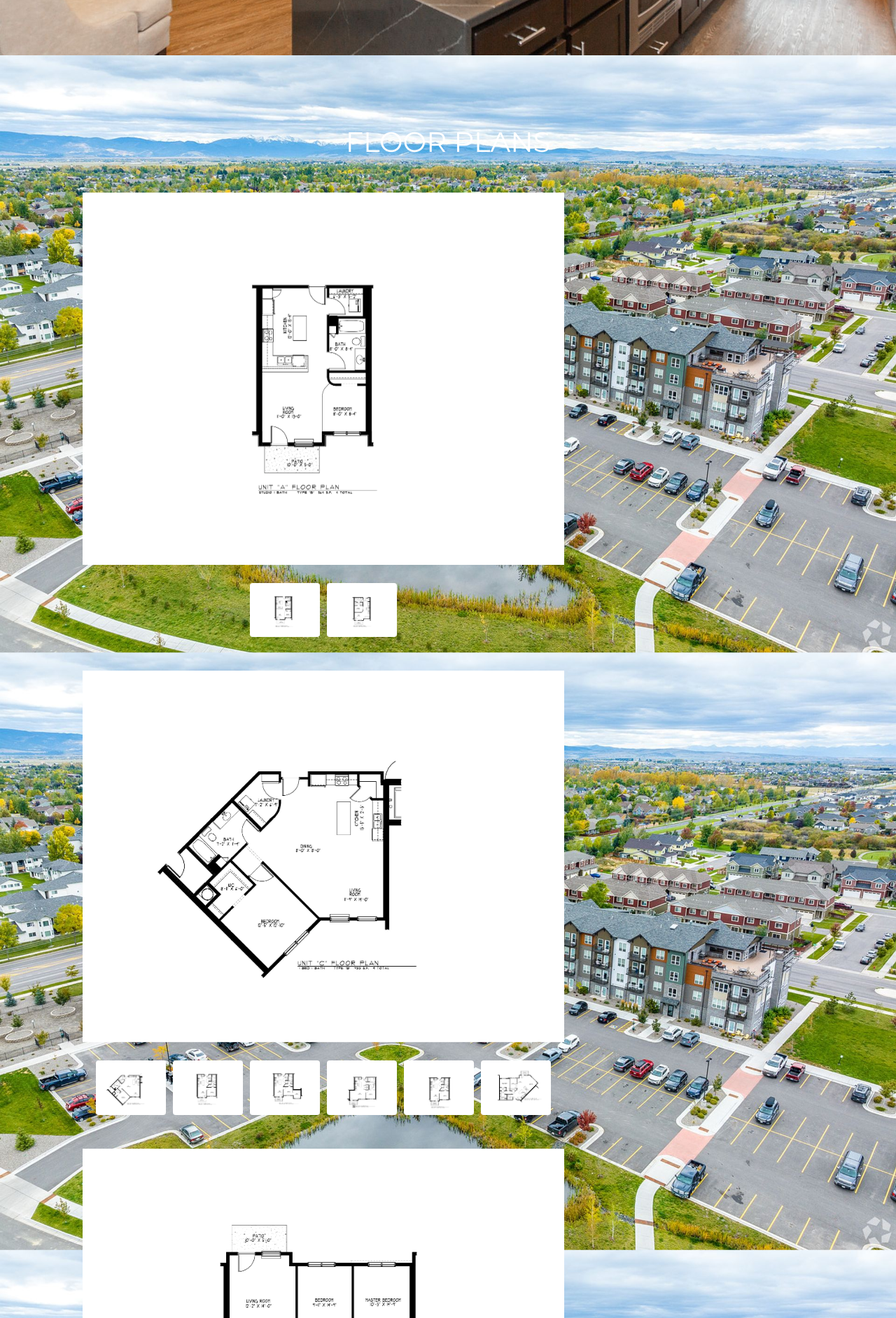
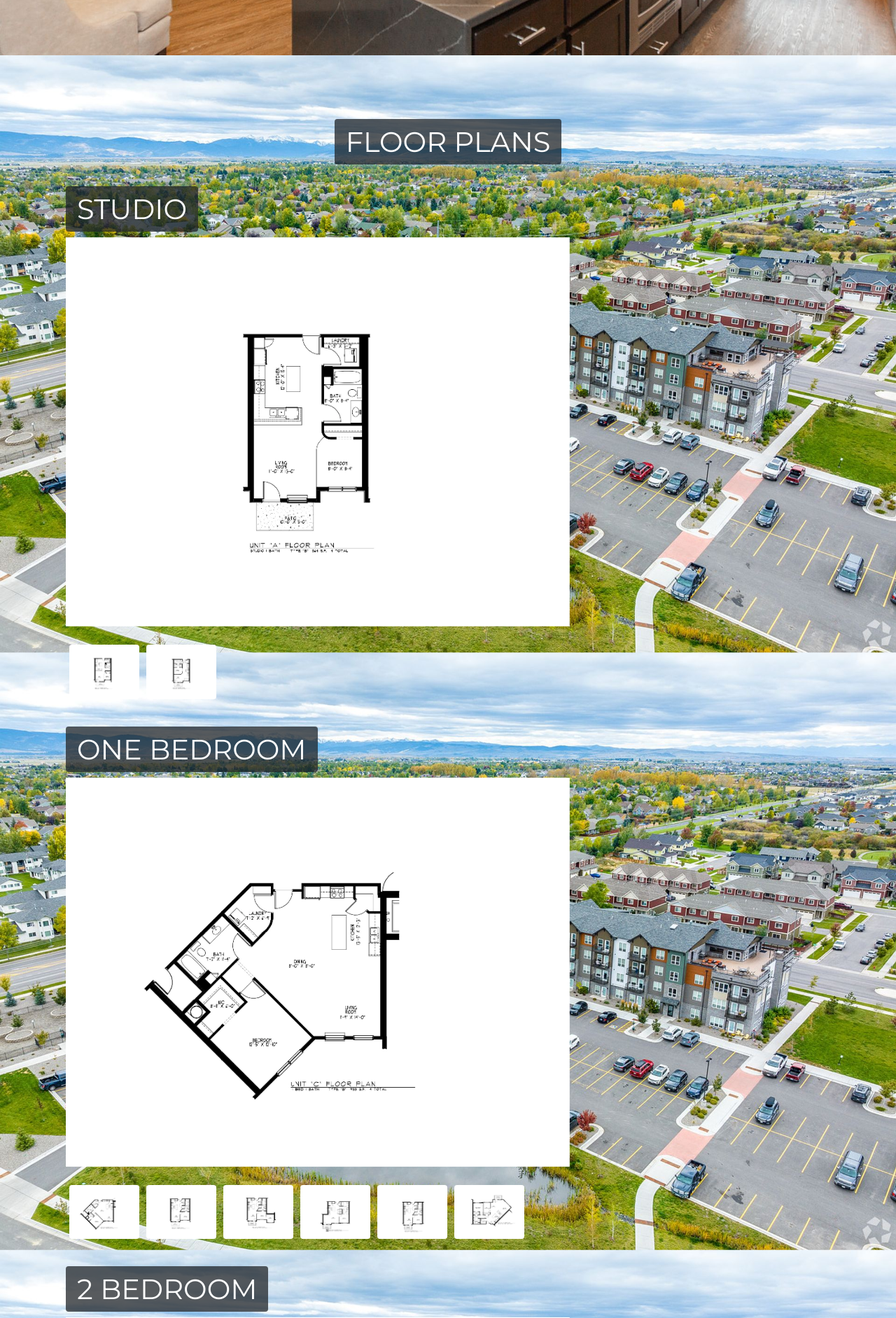
Before and after one commit to kaeastic/Silver-Creek-Apartments-Website, a Django app: page / in a window 1280 px wide; the page is wider, and only the part inside the window is pictured. Shown: the part 2320-4203 px from the top of that part at 70% size. Run offline with Django 5.2, Linux system fonts and the light colour scheme; some libraries are stand-ins or nearby versions.

Commit message:
fixed floor plans section

```diff
--- a/website/propertywebsite/templates/home.html
+++ b/website/propertywebsite/templates/home.html
@@ -223,50 +223,18 @@
             position: relative;
             z-index: 0;
         }
-        .floorplan-section {
-            background-color: white;
-            padding: 20px;
-            border-radius: 10px;
-            margin-bottom: 30px;
-            box-shadow: 0px 0px 15px rgba(0, 0, 0, 0.1);
-            height: 100%;
-        }
-        .gallery-item {
-            display: flex;
-            flex-direction: column;
-            justify-content: center;
-            height: 100%;
-        }
-        .gallery-item .section-subheading {
-            margin-top: 20px;
-            margin-bottom: 20px;
-        }
-        .gallery-item a {
-            display: block;
-            height: 100%;
-        }
-        .gallery-item img {
-        width: 100%;
-        height: auto; /* Ensures aspect ratio is maintained */
-        margin: auto;
-    }
 
-
-
-        .dropdown-content {
-            display: none;
-            flex-direction: row;
-            margin-top: 2;
-        }
-        .toggle-button {
-            margin-top: 10px;
-        }
     </style>
 
 <div class="container">
     <div class="text-center">
-            <h2 class="section-heading text-uppercase text-white">FLOOR PLANS</h2>
+        <h2 class="section-heading text-uppercase text-white">
+            <span class="bg-dark bg-opacity-75 px-3 py-2 rounded">FLOOR PLANS</span>
+        </h2>
     </div>
+</div>
+
+
 
 
     <title>Carousel Example</title>
@@ -296,8 +264,41 @@
 </head>
 <body>
 
+
+    <title>Carousel Example</title>
+    <!-- Bootstrap CSS -->
+    <link href="https://stackpath.bootstrapcdn.com/bootstrap/5.1.3/css/bootstrap.min.css" rel="stylesheet">
+    <style>
+        /* Custom CSS for black carousel control buttons */
+        .carousel-control-prev,
+        .carousel-control-next {
+            color: black;
+        }
+        /* Style for carousel thumbnails */
+        .carousel-thumbnails {
+            display: flex;
+            justify-content: flex-start; /* Align thumbnails to the left */
+            margin-top: 10px; /* Adjust top margin as needed */
+        }
+        .carousel-thumbnails img {
+            max-width: 100px;
+            cursor: pointer;
+            margin: 0 5px; /* Adjust horizontal margin between thumbnails */
+        }
+        .carousel-thumbnails img.active {
+            border: 2px solid black; /* Highlight the active thumbnail */
+        }
+    </style>
+</head>
+<body>
+
     <!-- Studio Section -->
     <div class="container mt-5">
+        <div class="text-start">
+            <h2 class="section-heading text-uppercase text-white">
+                <span class="bg-dark bg-opacity-75 px-3 py-2 rounded">Studio</span>
+            </h2>
+        </div>
         <div class="row">
             <div class="col-md-8">
                 <div id="carouselStudio" class="carousel slide" data-bs-ride="carousel">
@@ -321,7 +322,7 @@
             </div>
         </div>
         <!-- Carousel Thumbnails -->
-    <div class="row justify-content-left mt-3">
+        <div class="row mt-3">
             <div class="col-md-8">
                 <div class="carousel-thumbnails">
                     <img src="{% static 'startbootstrap-agency-gh-pages/assets/img/Studio Floor Plans/Unit A (1).jpg' %}" class="img-fluid rounded" alt="Studio Floor Plan Thumbnail" data-bs-target="#carouselStudio" data-bs-slide-to="0">
@@ -333,6 +334,12 @@
 
     <!-- 1 Bedroom Section -->
     <div class="container mt-5">
+        <!-- Header -->
+        <div class="text-start">
+            <h2 class="section-heading text-uppercase text-white">
+                <span class="bg-dark bg-opacity-75 px-3 py-2 rounded">One Bedroom</span>
+            </h2>
+    </div>
         <div class="row">
             <div class="col-md-8">
                 <div id="carouselOneBedroom" class="carousel slide" data-bs-ride="carousel">
@@ -368,9 +375,8 @@
             </div>
         </div>
 
-
         <!-- Carousel Thumbnails -->
-    <div class="row justify-content-left mt-3">
+        <div class="row mt-3">
             <div class="col-md-8">
                 <div class="carousel-thumbnails">
                     <img src="{% static 'startbootstrap-agency-gh-pages/assets/img/1 Bed/Unit C.jpg' %}" class="img-fluid rounded" alt="1 Bedroom Floor Plan Thumbnail" data-bs-target="#carouselOneBedroom" data-bs-slide-to="0">
@@ -386,6 +392,12 @@
 
     <!-- 2 Bedroom Section -->
     <div class="container mt-5">
+        <!-- Header -->
+        <div class="text-start">
+            <h2 class="section-heading text-uppercase text-white">
+                <span class="bg-dark bg-opacity-75 px-3 py-2 rounded">2 Bedroom</span>
+            </h2>
+    </div>
         <div class="row">
             <div class="col-md-8">
                 <div id="carouselTwoBedroom" class="carousel slide" data-bs-ride="carousel">
@@ -426,7 +438,6 @@
                         <div class="carousel-item">
                             <img class="d-block w-100" src="{% static 'startbootstrap-agency-gh-pages/assets/img/2 Bed/Unit K1.png' %}" alt="2 Bedroom Floor Plan 12">
                         </div>
-                    <!-- Add more carousel items as needed -->
                     </div>
                     <button class="carousel-control-prev" type="button" data-bs-target="#carouselTwoBedroom" data-bs-slide="prev">
                         <span class="carousel-control-prev-icon" aria-hidden="true"></span>
@@ -439,8 +450,9 @@
                 </div>
             </div>
         </div>
+
         <!-- Carousel Thumbnails -->
-    <div class="row justify-content-center mt-3">
+        <div class="row mt-3">
             <div class="col-md-8">
                 <div class="carousel-thumbnails">
                     <img src="{% static 'startbootstrap-agency-gh-pages/assets/img/Unit E.png' %}" class="img-fluid rounded" alt="2 Bedroom Floor Plan Thumbnail" data-bs-target="#carouselTwoBedroom" data-bs-slide-to="0">
@@ -454,26 +466,30 @@
                     <img src="{% static 'startbootstrap-agency-gh-pages/assets/img/2 Bed/Unit H1.png' %}" class="img-fluid rounded" alt="2 Bedroom Floor Plan 9 Thumbnail" data-bs-target="#carouselTwoBedroom" data-bs-slide-to="8">
                     <img src="{% static 'startbootstrap-agency-gh-pages/assets/img/2 Bed/Unit J (1).png' %}" class="img-fluid rounded" alt="2 Bedroom Floor Plan 10 Thumbnail" data-bs-target="#carouselTwoBedroom" data-bs-slide-to="9">
                     <img src="{% static 'startbootstrap-agency-gh-pages/assets/img/2 Bed/Unit K.png' %}" class="img-fluid rounded" alt="2 Bedroom Floor Plan 11 Thumbnail" data-bs-target="#carouselTwoBedroom" data-bs-slide-to="10">
-                <img src="{% static 'startbootstrap-agency-gh-pages/assets/img/2 Bed/Unit K1.png' %}" class="img-fluid rounded" alt="2 Bedroom Floor Plan 12 Thumbnail" data-bs-target="#carouselTwoBedroom" data-bs-slide-to="11">
+                    <img src="{% static 'startbootstrap-agency-gh-pages/assets/img/2 Bed/Unit K1.png' %}" class="img-fluid rounded" alt="2 Bedroom Floor Plan 11 Thumbnail" data-bs-target="#carouselTwoBedroom" data-bs-slide-to="11">
                 </div>
             </div>
         </div>
     </div>
 
-<br></br>
-
-
-<!-- 3-Bedroom Section -->
+    <!-- 3 Bedroom Section -->
+    <div class="container mt-5">
+        <!-- Header -->
+    <div class="text-start">
+        <h2 class="section-heading text-uppercase text-white">
+            <span class="bg-dark bg-opacity-75 px-3 py-2 rounded">Three Bedroom</span>
+        </h2>
+    </div>
+        <div class="row">
             <div class="col-md-8">
                 <div id="carouselThreeBedroom" class="carousel slide" data-bs-ride="carousel">
                     <div class="carousel-inner">
                         <div class="carousel-item active">
-                <img class="d-block w-100" src="{% static 'startbootstrap-agency-gh-pages/assets/img/3 Bed/Unit L.png' %}" alt="3 Bedroom Floor Plan 1">
+                            <img class="d-block w-100" src="{% static 'startbootstrap-agency-gh-pages/assets/img/Unit L.png' %}" alt="3 Bedroom Floor Plan">
                         </div>
                         <div class="carousel-item">
                             <img class="d-block w-100" src="{% static 'startbootstrap-agency-gh-pages/assets/img/3 Bed/Unit L1.png' %}" alt="3 Bedroom Floor Plan 2">
                         </div>
-            <!-- Add more carousel items as needed -->
                     </div>
                     <button class="carousel-control-prev" type="button" data-bs-target="#carouselThreeBedroom" data-bs-slide="prev">
                         <span class="carousel-control-prev-icon" aria-hidden="true"></span>
@@ -485,41 +501,30 @@
                     </button>
                 </div>
             </div>
+        </div>
 
-<!-- Carousel Thumbnails for 3-Bedroom -->
-<div class="row justify-content-center mt-3">
+        <!-- Carousel Thumbnails -->
+        <div class="row mt-3">
             <div class="col-md-8">
                 <div class="carousel-thumbnails">
-            <div class="row">
-                <div class="col-3">
-                    <img src="{% static 'startbootstrap-agency-gh-pages/assets/img/3 Bed/Unit L.png' %}" class="img-fluid rounded thumbnail" alt="3 Bedroom Floor Plan Thumbnail 1" data-bs-target="#carouselThreeBedroom" data-bs-slide-to="0">
-                </div>
-                <div class="col-3">
-                    <img src="{% static 'startbootstrap-agency-gh-pages/assets/img/3 Bed/Unit L1.png' %}" class="img-fluid rounded thumbnail" alt="3 Bedroom Floor Plan Thumbnail 2" data-bs-target="#carouselThreeBedroom" data-bs-slide-to="1">
-                </div>
+                    <img src="{% static 'startbootstrap-agency-gh-pages/assets/img/Unit L.png' %}" class="img-fluid rounded" alt="3 Bedroom Floor Plan Thumbnail" data-bs-target="#carouselThreeBedroom" data-bs-slide-to="0">
+                    <img src="{% static 'startbootstrap-agency-gh-pages/assets/img/3 Bed/Unit L1.png' %}" class="img-fluid rounded" alt="3 Bedroom Floor Plan 2 Thumbnail" data-bs-target="#carouselThreeBedroom" data-bs-slide-to="1">
                 </div>
             </div>
         </div>
     </div>
 
-<!-- Add the CSS in a style tag -->
-<style>
-    .carousel-thumbnails .col-3 {
-        margin-bottom: 15px;
-    }
-    .carousel-thumbnails .thumbnail {
-        margin: 5px; /* Adjust the margin value to control the space between thumbnails */
-    }
-</style>
-
-
-<br></br>
-
-
-
-
+    <!-- Full Floor Plans Section -->
+    <div class="container mt-5">
+        <!-- Header -->
+    <div class="text-start">
+        <h2 class="section-heading text-uppercase text-white">
+            <span class="bg-dark bg-opacity-75 px-3 py-2 rounded">Full Floorplans</span>
+        </h2>
+    </div>
+        <div class="row">
             <div class="col-md-8">
-    <div id="carouselFullFloorPlans" class="carousel slide" data-bs-ride="carousel">
+                <div id="full-floorplans" class="carousel slide" data-bs-ride="carousel">
                     <div class="carousel-inner">
                         <div class="carousel-item active">
                             <img class="d-block w-100" src="{% static 'startbootstrap-agency-gh-pages/assets/img/full floor plans/floor plan-04.jpg' %}" alt="Full Floor Plan 1">
@@ -535,34 +540,26 @@
                         </div>
                         <!-- Add more carousel items as needed -->
                     </div>
-        <button class="carousel-control-prev" type="button" data-bs-target="#carouselFullFloorPlans" data-bs-slide="prev">
+                    <button class="carousel-control-prev" type="button" data-bs-target="#full-floorplans" data-bs-slide="prev">
                         <span class="carousel-control-prev-icon" aria-hidden="true"></span>
                         <span class="visually-hidden">Previous</span>
                     </button>
-        <button class="carousel-control-next" type="button" data-bs-target="#carouselFullFloorPlans" data-bs-slide="next">
+                    <button class="carousel-control-next" type="button" data-bs-target="#full-floorplans" data-bs-slide="next">
                         <span class="carousel-control-next-icon" aria-hidden="true"></span>
                         <span class="visually-hidden">Next</span>
                     </button>
                 </div>
             </div>
+        </div>
 
         <!-- Carousel Thumbnails -->
-<div class="row justify-content-center mt-3">
+        <div class="row mt-3">
             <div class="col-md-8">
-        <div class="carousel-thumbnails">
-            <div class="row">
-                <div class="col-3">
-                    <img src="{% static 'startbootstrap-agency-gh-pages/assets/img/full floor plans/floor plan-04.jpg' %}" class="img-fluid rounded" alt="Full Floor Plan Thumbnail 1" data-bs-target="#carouselFullFloorPlans" data-bs-slide-to="0">
-                </div>
-                <div class="col-3">
-                    <img src="{% static 'startbootstrap-agency-gh-pages/assets/img/full floor plans/floor plan-01.jpg' %}" class="img-fluid rounded" alt="Full Floor Plan Thumbnail 2" data-bs-target="#carouselFullFloorPlans" data-bs-slide-to="1">
-                </div>
-                <div class="col-3">
-                    <img src="{% static 'startbootstrap-agency-gh-pages/assets/img/full floor plans/floor plan-02.jpg' %}" class="img-fluid rounded" alt="Full Floor Plan Thumbnail 3" data-bs-target="#carouselFullFloorPlans" data-bs-slide-to="2">
-                </div>
-                <div class="col-3">
-                    <img src="{% static 'startbootstrap-agency-gh-pages/assets/img/full floor plans/floor plan-03.jpg' %}" class="img-fluid rounded" alt="Full Floor Plan Thumbnail 4" data-bs-target="#carouselFullFloorPlans" data-bs-slide-to="3">
-                </div>
+                <div class="carousel-thumbnails d-flex justify-content-start">
+                    <img src="{% static 'startbootstrap-agency-gh-pages/assets/img/full floor plans/floor plan-04.jpg' %}" class="img-fluid rounded me-2" alt="Thumbnail 1" data-bs-target="#full-floorplans" data-bs-slide-to="0">
+                    <img src="{% static 'startbootstrap-agency-gh-pages/assets/img/full floor plans/floor plan-01.jpg' %}" class="img-fluid rounded me-2" alt="Thumbnail 2" data-bs-target="#full-floorplans" data-bs-slide-to="1">
+                    <img src="{% static 'startbootstrap-agency-gh-pages/assets/img/full floor plans/floor plan-02.jpg' %}" class="img-fluid rounded me-2" alt="Thumbnail 3" data-bs-target="#full-floorplans" data-bs-slide-to="2">
+                    <img src="{% static 'startbootstrap-agency-gh-pages/assets/img/full floor plans/floor plan-03.jpg' %}" class="img-fluid rounded me-2" alt="Thumbnail 4" data-bs-target="#full-floorplans" data-bs-slide-to="3">
                     <!-- Add more thumbnails as needed -->
                 </div>
             </div>
@@ -570,24 +567,20 @@
     </div>
 
 
-
-
-<!-- Bootstrap JavaScript (Bundle for popper.js and Bootstrap JS) -->
+    <!-- Bootstrap JS -->
     <script src="https://stackpath.bootstrapcdn.com/bootstrap/5.1.3/js/bootstrap.bundle.min.js"></script>
-
-<!-- Custom JavaScript for carousel thumbnails -->
     <script>
-    document.addEventListener('DOMContentLoaded', function () {
-        var carouselItems = document.querySelectorAll('.carousel-thumbnails img');
-        carouselItems.forEach(function(item) {
-            item.addEventListener('click', function() {
-                var slideIndex = parseInt(this.getAttribute('data-bs-slide-to'));
-                var carousel = bootstrap.Carousel.getInstance(document.querySelector('#carouselOneBedroom'));
-                carousel.to(slideIndex); // Activate the corresponding slide in the main carousel
+        // Highlight the active thumbnail
+        document.querySelectorAll('.carousel-thumbnails img').forEach(function(thumbnail) {
+            thumbnail.addEventListener('click', function() {
+                document.querySelectorAll('.carousel-thumbnails img').forEach(function(thumbnail) {
+                    thumbnail.classList.remove('active');
                 });
+                this.classList.add('active');
             });
         });
     </script>
+</body>
 </section>
 
 
```
Lines whose indentation alone changed are shown as unchanged.
